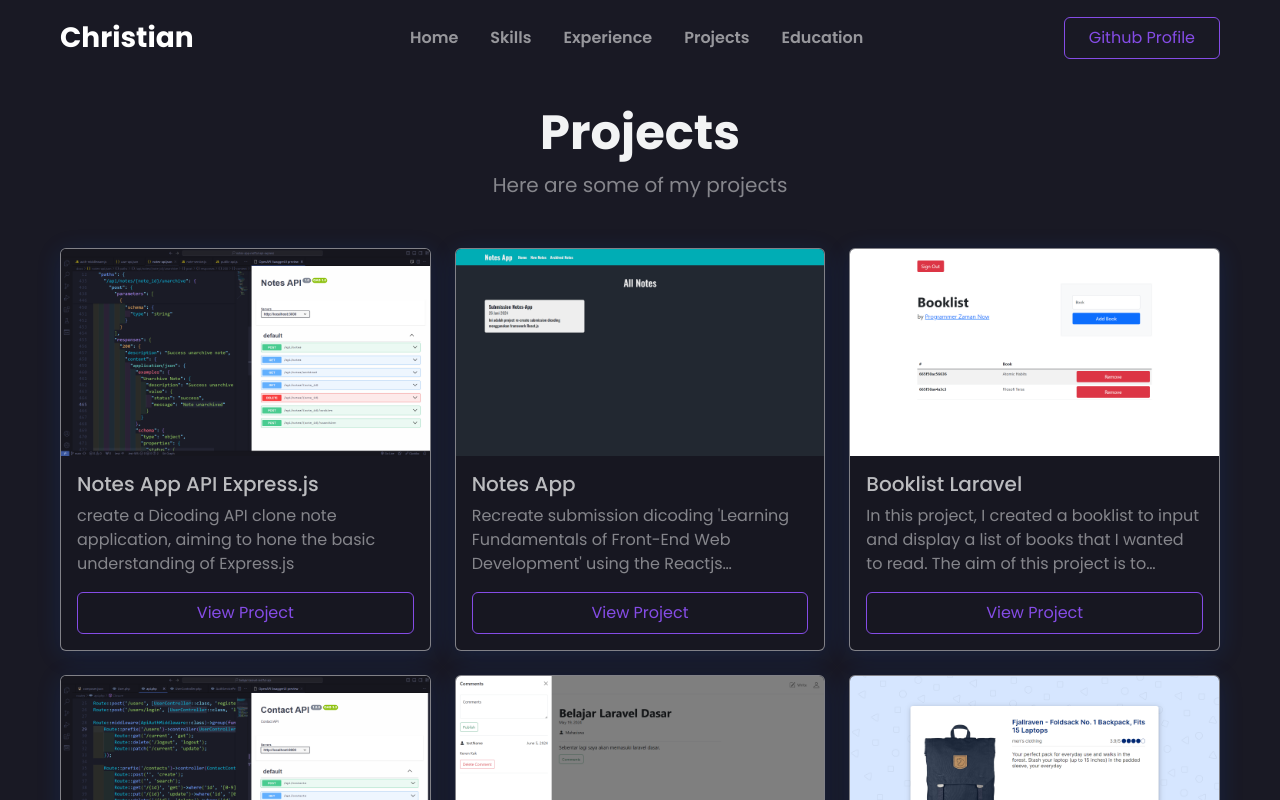
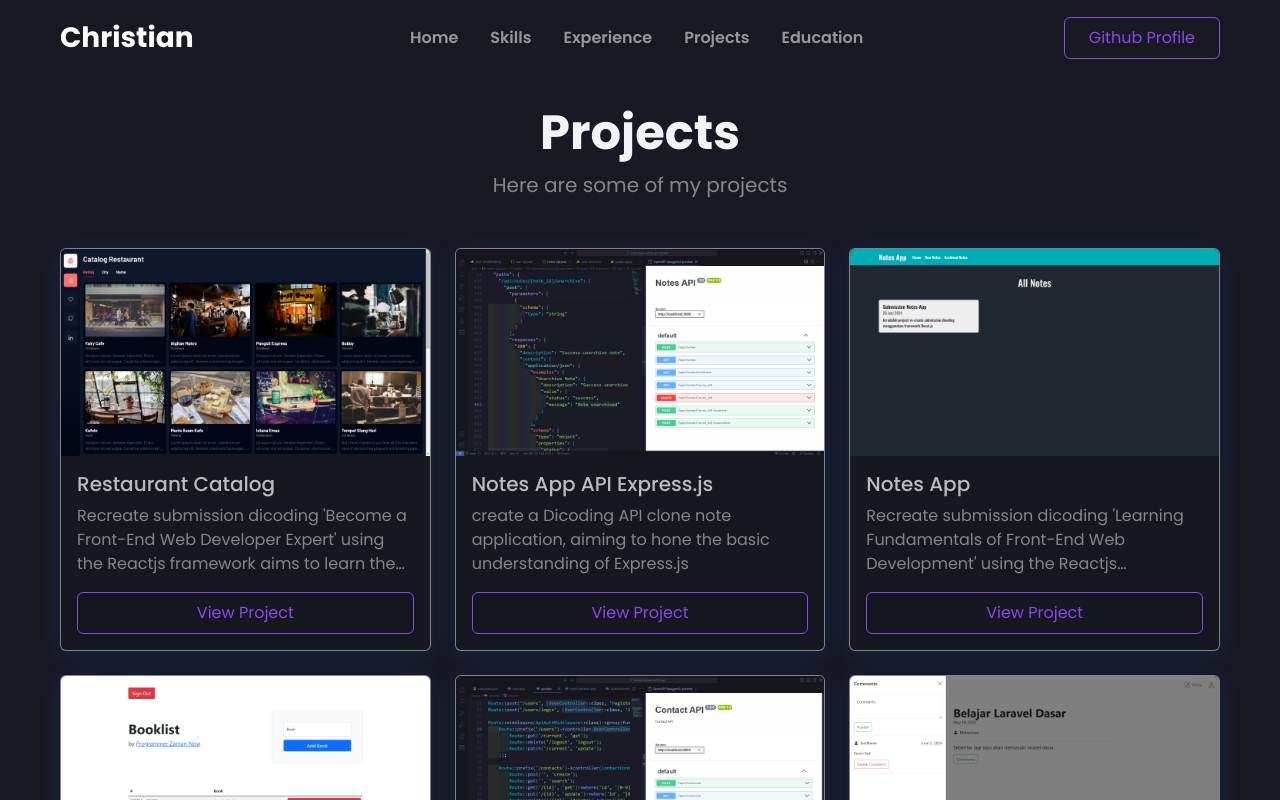
Before and after one commit to Tyn-Tian/Portfolio-Website, a React (Create React App) app: page /projects in a window 1280 px wide. Shown: the top 800 px of the page. Built offline with nearby package versions, Linux system fonts and the light colour scheme.

Commit message:
Perf: add project

```diff
--- a/src/data/project.js
+++ b/src/data/project.js
@@ -1,4 +1,12 @@
 export const projects = [
+  {
+    title: "Restaurant Catalog",
+    badges: ["React.js", "Tailwindcss", "Vite"],
+    url: "/assets/restaurant_catalog.png",
+    href: "https://github.com/Tyn-Tian/Restaurant-Katalog",
+    describe:
+      "Recreate submission dicoding 'Become a Front-End Web Developer Expert' using the Reactjs framework aims to learn the basics of Reactjs through simple projects.",
+  },
   {
     title: "Notes App API Express.js",
     badges: ["RESTful API", "Express.js", "Prisma ORM"],
```
Also changed, not shown: public/assets/restaurant_catalog.png (added).
